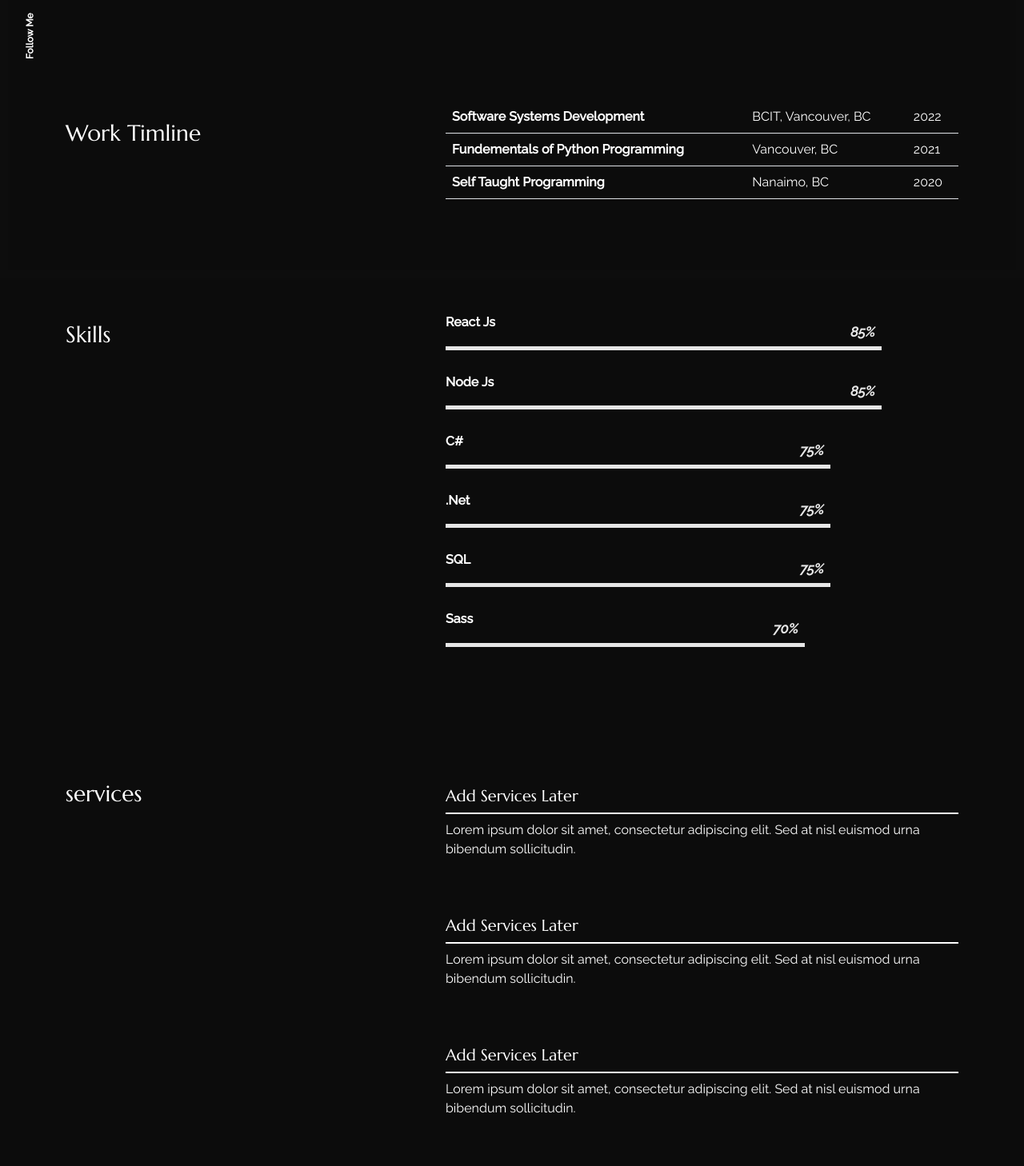
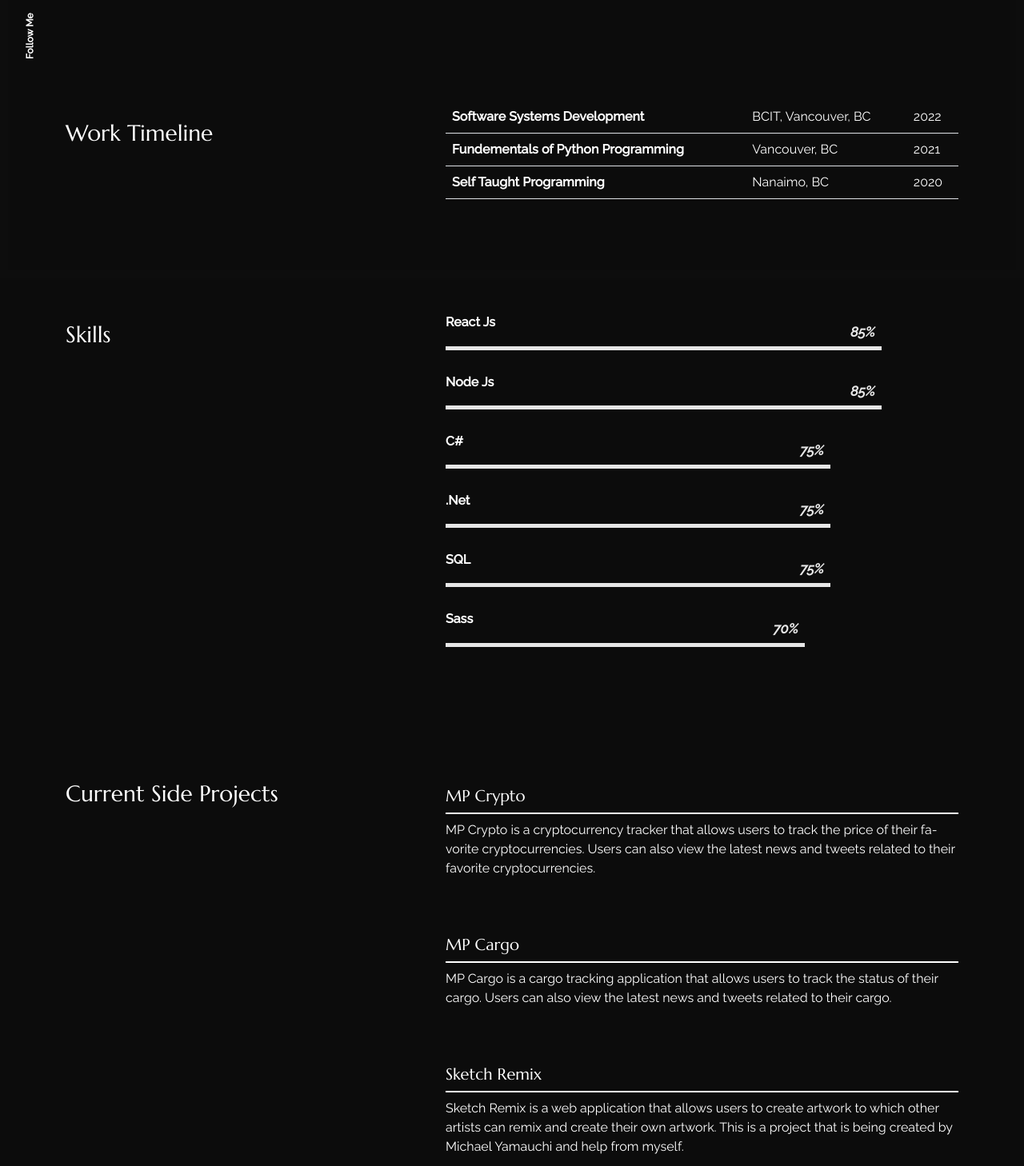
Before and after one commit to MBarry22/My-Portfolio, a React (Create React App) app: page /about in a window 1280 px wide. Shown: the part 452-1910 px from the top of the page at 80% size. Built offline with nearby package versions, Linux system fonts and the light colour scheme.

Commit message:
FoodScape Updates + Video

```diff
--- a/src/content_option.js
+++ b/src/content_option.js
@@ -22,7 +22,7 @@ const introdata = {
 };
 
 const dataabout = {
-    title: "abit about my self",
+    title: "abit about myself",
     aboutme: "As a BCIT Alumni with a focus on Software Systems Development and Full Stack Development, I possess a strong technical background and a passion for creating projects. My curiosity about how things work fuels my persistence and motivation, driving me to explore complex systems and push the boundaries of what's possible. When I'm not working on software projects, I love spending time outdoors, exploring the natural beauty of Vancouver Island through hiking, caving, and mine exploration. These experiences help me maintain a healthy work-life balance and inspire me to create innovative solutions to technical challenges.",
 };
 const worktimeline = [{
@@ -68,17 +68,17 @@ const skills = [{
     },
 ];
 
-const services = [{
-        title: "Add Services Later",
-        description: "Lorem ipsum dolor sit amet, consectetur adipiscing elit. Sed at nisl euismod urna bibendum sollicitudin.",
+const SideProjects = [{
+        title: "MP Crypto",
+        description: "MP Crypto is a cryptocurrency tracker that allows users to track the price of their favorite cryptocurrencies. Users can also view the latest news and tweets related to their favorite cryptocurrencies.",
     },
     {
-        title: "Add Services Later",
-        description: "Lorem ipsum dolor sit amet, consectetur adipiscing elit. Sed at nisl euismod urna bibendum sollicitudin.",
+        title: "MP Cargo",
+        description: "MP Cargo is a cargo tracking application that allows users to track the status of their cargo. Users can also view the latest news and tweets related to their cargo.",
     },
     {
-        title: "Add Services Later",
-        description: "Lorem ipsum dolor sit amet, consectetur adipiscing elit. Sed at nisl euismod urna bibendum sollicitudin.",
+        title: "Sketch Remix",
+        description: "Sketch Remix is a web application that allows users to create artwork to which other artists can remix and create their own artwork. This is a project that is being created by Michael Yamauchi and help from myself.",
     },
 ];
 
@@ -93,7 +93,6 @@ const dataportfolio = [
         desctiption: "MPMovies React Movie Database Application",
         link: "/mpmovies",
     },
-
     {
         img: "https://picsum.photos/400/?grayscale",
         desctiption: "FoodScape.",
@@ -156,7 +155,7 @@ export {
     dataportfolio,
     worktimeline,
     skills,
-    services,
+    SideProjects,
     introdata,
     contactConfig,
     socialprofils,
--- a/src/pages/about/index.js
+++ b/src/pages/about/index.js
@@ -7,7 +7,7 @@ import {
   meta,
   worktimeline,
   skills,
-  services,
+  SideProjects,
 } from "../../content_option";
 
 export const About = () => {
@@ -37,7 +37,7 @@ export const About = () => {
         </Row>
         <Row className=" sec_sp">
           <Col lg="5">
-            <h3 className="color_sec py-4">Work Timline</h3>
+            <h3 className="color_sec py-4">Work Timeline</h3>
           </Col>
           <Col lg="7">
             <table className="table caption-top">
@@ -81,10 +81,10 @@ export const About = () => {
         </Row>
         <Row className="sec_sp">
           <Col lang="5">
-            <h3 className="color_sec py-4">services</h3>
+            <h3 className="color_sec py-4">Current Side Projects</h3>
           </Col>
           <Col lg="7">
-            {services.map((data, i) => {
+            {SideProjects.map((data, i) => {
               return (
                 <div className="service_ py-4" key={i}>
                   <h5 className="service__title">{data.title}</h5>
--- a/src/pages/portfolio/FoodScape.js
+++ b/src/pages/portfolio/FoodScape.js
@@ -188,6 +188,24 @@ export const FoodScape = () => {
   <p>Overall, we are satisfied with the design of FoodScape as we believe it effectively captures the essence of a modern festival website while remaining user-friendly and visually appealing. However, we are always open to feedback and improvements to ensure that our users have the best experience possible.</p>
   <br />
 
+  <Row className="my-5 pt-md-3">
+          <Col lg="8">
+            <h1 className="display-4 mb-4">Video Walkthrough</h1>
+            <hr className="t_border my-4 ml-0" />
+          </Col>
+        </Row>
+        <div className="content">
+  <iframe className="mb-5" width="100%" height="500px"
+    src="https://www.youtube.com/embed/B0jUoI_2dFQ"
+    title="YouTube video player"
+    allow="accelerometer; autoplay; clipboard-write; encrypted-media; gyroscope; picture-in-picture"
+    allowFullScreen
+  >
+  </iframe>
+</div>
+
+
+
           {/* Wireframes section
           <div className="content">
             <h2 className="mb-4">Wireframes</h2>
```
